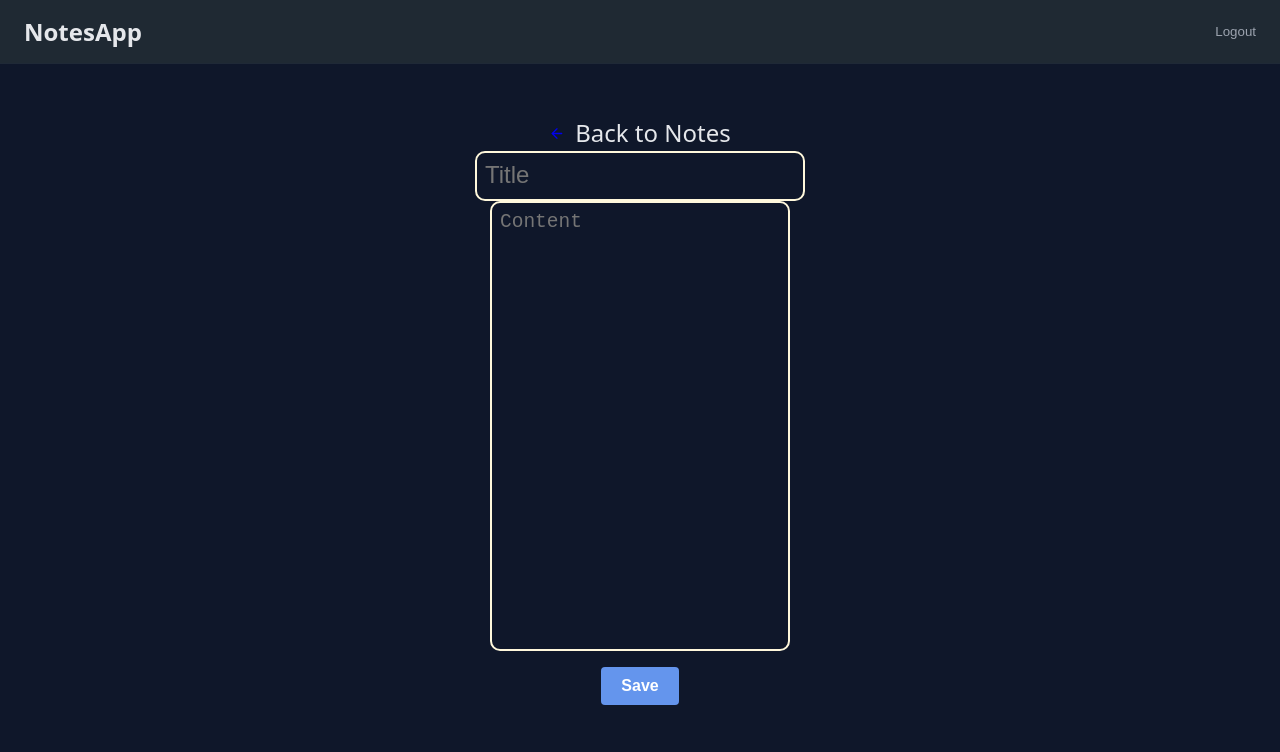
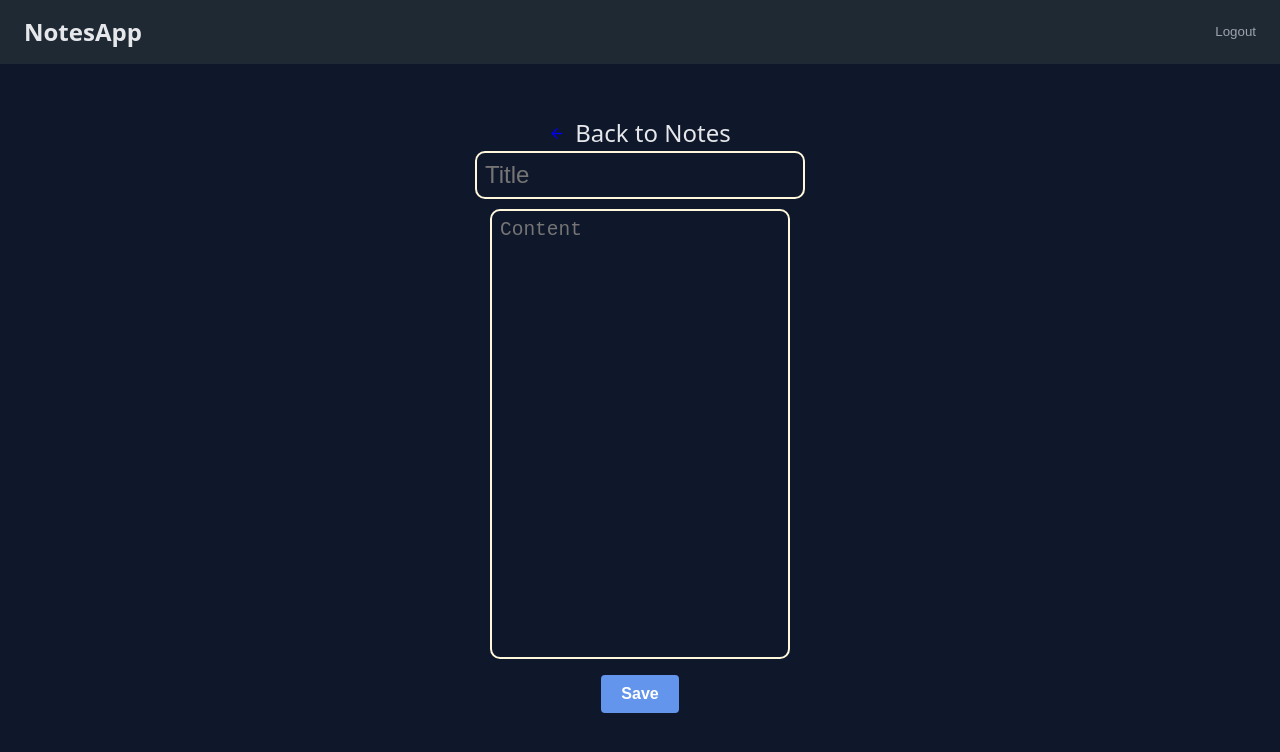
Before and after one commit to donald-hub/notes-app-frontend, a React (Vite) app: page /create in a window 1280 px wide. Shown: the top 752 px of the page. Built offline with nearby package versions, Linux system fonts and the light colour scheme; sample sign-in values are in the browser's storage; the HTML template or start-up script is replaced by a standard one.

Commit message:
adding margin

```diff
--- a/src/pages/createPage.module.css
+++ b/src/pages/createPage.module.css
@@ -29,7 +29,8 @@
     background: transparent;
     border-radius: 10px;
     border: 2px solid cornsilk;
-    padding-bottom: 10px;
+    margin-bottom: 10px;
+    color: white;
 }
 .contentInput{
     min-width: 300px;
@@ -42,6 +43,7 @@
     background: transparent;
     border-radius: 10px;
     border: 2px solid cornsilk;
+     color: white;
 }
 .submitButton{
     margin-top: 16px;
```
